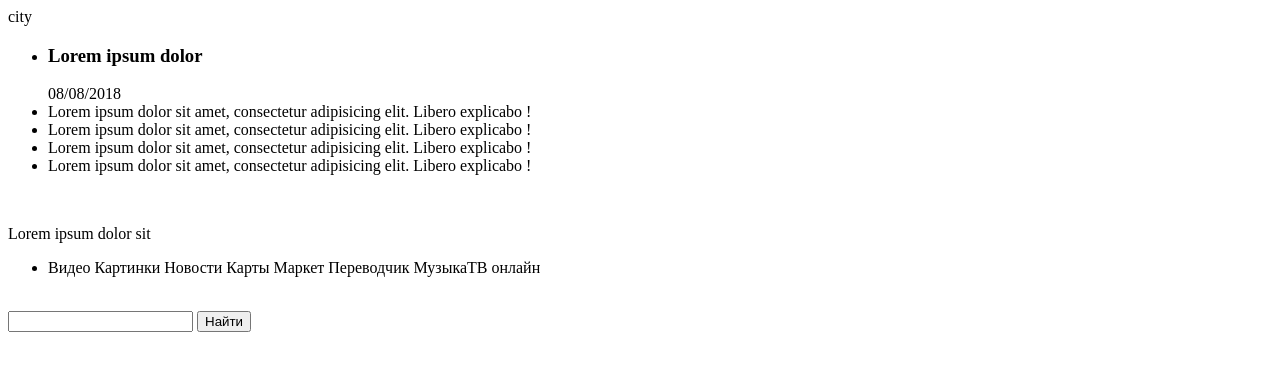
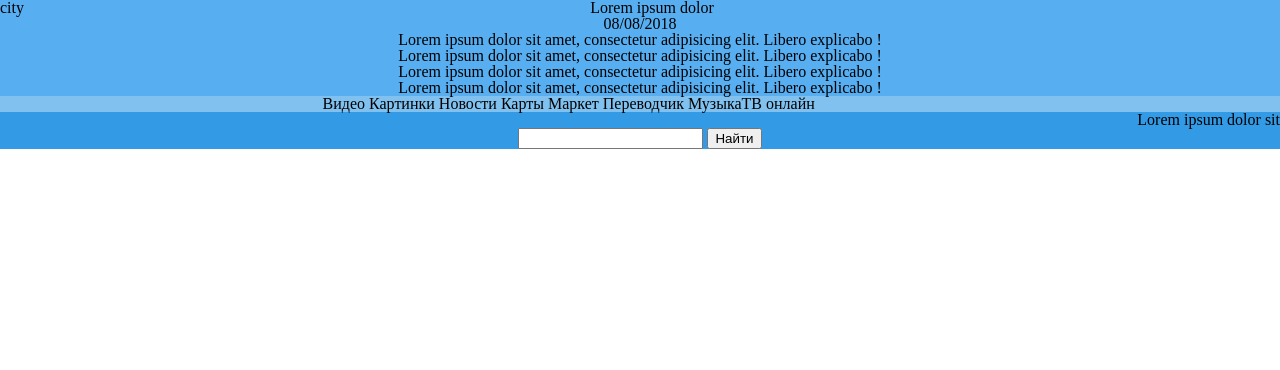
Before and after one commit to AD08/prof, a plain HTML site: page index.html in a window 1280 px wide. Drawn offline with Linux system fonts and the light colour scheme.

Commit message:
add css-reset

```diff
--- a/index.html
+++ b/index.html
@@ -3,7 +3,8 @@
 <head>
 	<meta charset="UTF-8">
 	<title>Document</title>
-
+	<link rel="stylesheet" href="style-reset.css">
+<link rel="stylesheet" href="style.css">
 </head>
 <body>
 	<div class="wrap">
@@ -34,18 +35,18 @@
 					Видео Картинки Новости Карты Маркет Переводчик МузыкаТВ онлайн</li>
 						</ul>
 					</div>
-	 					<div class="poisk">
+	 					<div class="serch">
 	 						<div class="logo">
 	 							<img src="" alt="">
 	 						</div>
 
-	 						<input type="text" name="serch" id="">
+	 						<input type="text" name="" id="">
 	 						<input type="submit" value="Найти">
 	 					</div>
 	 					<div class="main_content"></div>
 	 					<div class="subcontent"></div>
 	 					<foter>
-	 						<div class="contact"></div>
+
 	 					</foter>
 	 </div>
 
--- /dev/null
+++ b/style-reset.css
@@ -0,0 +1,48 @@
+/* http://meyerweb.com/eric/tools/css/reset/
+   v2.0 | 20110126
+   License: none (public domain)
+*/
+
+html, body, div, span, applet, object, iframe,
+h1, h2, h3, h4, h5, h6, p, blockquote, pre,
+a, abbr, acronym, address, big, cite, code,
+del, dfn, em, img, ins, kbd, q, s, samp,
+small, strike, strong, sub, sup, tt, var,
+b, u, i, center,
+dl, dt, dd, ol, ul, li,
+fieldset, form, label, legend,
+table, caption, tbody, tfoot, thead, tr, th, td,
+article, aside, canvas, details, embed,
+figure, figcaption, footer, header, hgroup,
+menu, nav, output, ruby, section, summary,
+time, mark, audio, video {
+	margin: 0;
+	padding: 0;
+	border: 0;
+	font-size: 100%;
+	font: inherit;
+	vertical-align: baseline;
+}
+/* HTML5 display-role reset for older browsers */
+article, aside, details, figcaption, figure,
+footer, header, hgroup, menu, nav, section {
+	display: block;
+}
+body {
+	line-height: 1;
+}
+ol, ul {
+	list-style: none;
+}
+blockquote, q {
+	quotes: none;
+}
+blockquote:before, blockquote:after,
+q:before, q:after {
+	content: '';
+	content: none;
+}
+table {
+	border-collapse: collapse;
+	border-spacing: 0;
+}
--- a/style.css
+++ b/style.css
@@ -0,0 +1,43 @@
+.wrap{
+position: relative;
+text-align: center;
+background-color: #81C1EF;
+}
+.location{
+	float: left;
+}
+header{
+	background-color: #57AEF1;
+
+}
+.news_list{
+
+}
+.main_item{
+
+}
+.date{
+
+}
+.bliz{
+	float: right;
+}
+.content{
+
+}
+.medialist{
+
+}
+.serch{
+
+background-color: #339BE6;
+}
+.logo{
+
+}
+.main_content{
+
+}
+.subcontent{
+
+}
```
